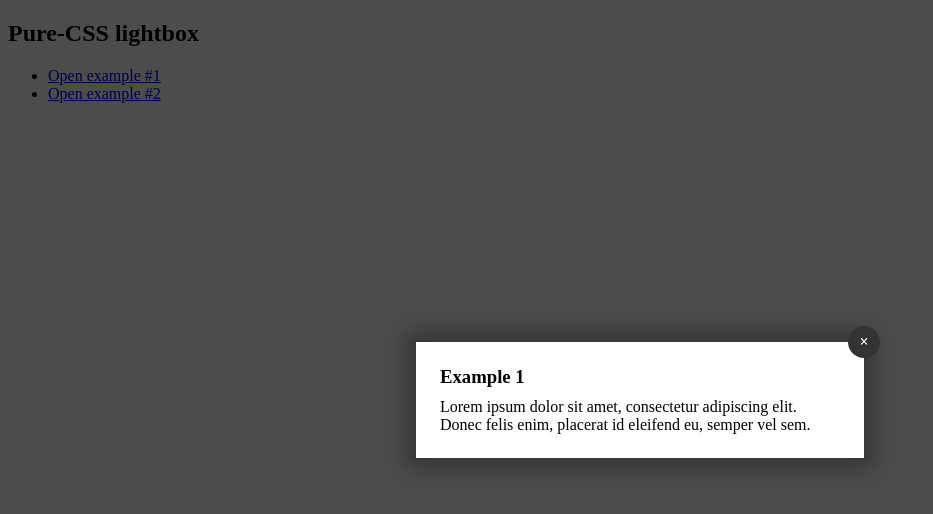
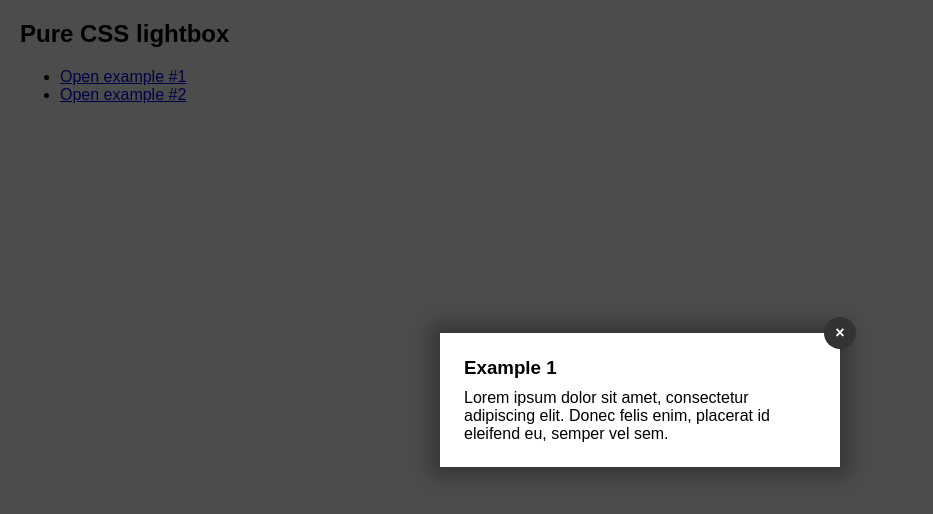
Before and after one commit to rolandjlevy/css-modal-using-target-pseudo-class, a plain HTML site: page index.html in a window 1280 px wide. Both pictures are taken after a click on the link "Open example #1". Shown: the whole page, without its empty margins (0-933 px from the left). Drawn offline with Linux system fonts and the light colour scheme.

Commit message:
Tweaked the CSS

```diff
--- a/index.html
+++ b/index.html
@@ -2,13 +2,13 @@
 <html>
   <head>
     <meta charset="utf-8">
-    <meta name="viewport" content="width=device-width">
-    <title>repl.it</title>
+    <meta name="viewport" content="width=device-width, initial-scale=1.0, user-scalable=no">
+    <title>Pure CSS lightbox</title>
     <link href="style.css" rel="stylesheet" type="text/css" />
   </head>
   <body>
 
-    <h2>Pure-CSS lightbox</h2>
+    <h2>Pure CSS lightbox</h2>
 
     <ul>
       <li>
--- a/style.css
+++ b/style.css
@@ -1,6 +1,18 @@
+* {
+  box-sizing: border-box;
+}
+
+body {
+  margin: 20px;
+  font-size: 1rem;
+  font-family: Arial, Helvetica, sans-serif;
+}
+
 /* Unopened lightbox */
 .lightbox {
   display: none;
+  opacity: 0;
+  transition: opacity 0.5s ease;
 }
 
 /* Opened lightbox */
@@ -13,14 +25,34 @@
   top: 0;
   width: 100%;
   height: 100%;
+  opacity: 1;
 }
 
 /* Lightbox content */
-.lightbox figcaption {
+.lightbox > figure {
+  margin: 0;
+}
+
+/* Lightbox content */
+.lightbox > figure > figcaption {
   position: relative;
   padding: 1.5rem;
   background-color: #fff;
   box-shadow: 0 0 20px 10px rgba(0,0,0,0.3);
+  max-width: calc(100vw - 80px);
+  transition: all 1s ease;
+}
+
+/* Lightbox background overlay */
+.lightbox .close::before {
+  left: 0;
+  top: 0;
+  width: 100%;
+  height: 100%;
+  position: fixed;
+  background-color: rgba(0,0,0,0.7);
+  content: "";
+  cursor: default;
 }
 
 /* Close button */
@@ -48,18 +80,6 @@
   transition: background-color 0.2s ease;
 }
 
-/* Lightbox overlay */
-.lightbox .close::before {
-  left: 0;
-  top: 0;
-  width: 100%;
-  height: 100%;
-  position: fixed;
-  background-color: rgba(0,0,0,.7);
-  content: "";
-  cursor: default;
-}
-
 .m-0 {
   margin: 0;
 }
```
